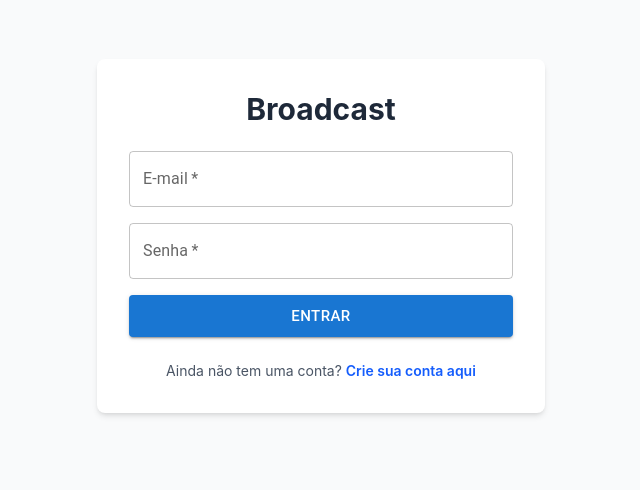
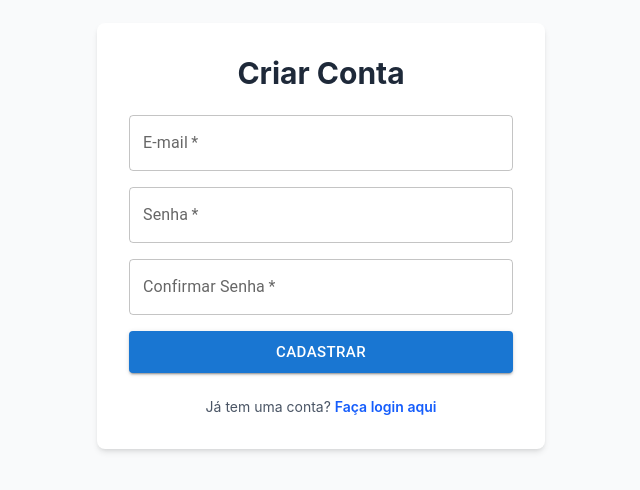
Before and after one commit to julianomatos-ai/broadcast, a React (Vite) app in the folder web/: page /register in a window 1280 px wide. Before the commit this address led to /login. Shown: the part 164-654 px from the top of the page, without its empty margins (319-959 px from the left). Built offline with nearby package versions, Linux system fonts and the light colour scheme.

Commit message:
feat: update routing paths for Register page and enhance Register component with form validation and error handling

```diff
--- a/web/src/App.tsx
+++ b/web/src/App.tsx
@@ -9,7 +9,7 @@ export default function App() {
       <Routes>
         {/* Rotas Públicas */}
         <Route path="/login" element={<Login />} />
-        <Route path="/cadastro" element={<Register />} />
+        <Route path="/register" element={<Register />} />
 
         {/* Rota Privada (O SaaS em si) */}
         <Route path="/dashboard" element={<Dashboard />} />
--- a/web/src/pages/Login.tsx
+++ b/web/src/pages/Login.tsx
@@ -90,7 +90,7 @@ export function Login() {
 
         <p className="mt-6 text-center text-sm text-gray-600">
           Ainda não tem uma conta?{" "}
-          <Link to="/cadastro" className="font-semibold text-blue-600 hover:underline">
+          <Link to="/register" className="font-semibold text-blue-600 hover:underline">
             Crie sua conta aqui
           </Link>
         </p>
--- a/web/src/pages/Register.tsx
+++ b/web/src/pages/Register.tsx
@@ -1,7 +1,118 @@
+import { useState, type FormEvent } from "react";
+import { useNavigate, Link } from "react-router-dom";
+import { createUserWithEmailAndPassword } from "firebase/auth";
+import { auth } from "../../firebase";
+import { Button, TextField, Alert, CircularProgress } from "@mui/material";
+
 export function Register() {
+  const [email, setEmail] = useState("");
+  const [password, setPassword] = useState("");
+  const [confirmPassword, setConfirmPassword] = useState("");
+  const [error, setError] = useState("");
+  const [loading, setLoading] = useState(false);
+  const navigate = useNavigate();
+
+  const handleRegister = async (e: FormEvent) => {
+    e.preventDefault();
+    setError("");
+
+    // Validação inicial (Functional Paradigm: fail fast)
+    if (password !== confirmPassword) {
+      return setError("As senhas não coincidem.");
+    }
+
+    if (password.length < 6) {
+      return setError("A senha deve ter pelo menos 6 caracteres.");
+    }
+
+    setLoading(true);
+
+    try {
+      // Chama o Firebase para criar o usuário
+      await createUserWithEmailAndPassword(auth, email, password);
+
+      // Se a criação for um sucesso, o Firebase já loga o usuário automaticamente!
+      // Então, mandamos ele direto para o sistema
+      navigate("/dashboard");
+    } catch (err: any) {
+      // Tratamento de erros comuns na criação de conta
+      if (err.code === "auth/email-already-in-use") {
+        setError("Este e-mail já está cadastrado.");
+      } else {
+        setError("Erro ao criar conta. Tente novamente.");
+      }
+    } finally {
+      setLoading(false);
+    }
+  };
+
   return (
-    <div className="flex h-screen items-center justify-center bg-gray-50">
-      <h1 className="text-2xl font-bold">Tela de Cadastro (Em breve)</h1>
+    <div className="flex min-h-screen items-center justify-center bg-gray-50 p-4">
+      <div className="w-full max-w-md rounded-lg bg-white p-8 shadow-md">
+
+        <h2 className="mb-6 text-center text-3xl font-bold text-gray-800">
+          Criar Conta
+        </h2>
+
+        {error && (
+          <Alert severity="error" className="mb-4">
+            {error}
+          </Alert>
+        )}
+
+        <form onSubmit={handleRegister} className="flex flex-col gap-4">
+          <TextField
+            label="E-mail"
+            type="email"
+            variant="outlined"
+            fullWidth
+            required
+            value={email}
+            onChange={(e) => setEmail(e.target.value)}
+            disabled={loading}
+          />
+
+          <TextField
+            label="Senha"
+            type="password"
+            variant="outlined"
+            fullWidth
+            required
+            value={password}
+            onChange={(e) => setPassword(e.target.value)}
+            disabled={loading}
+          />
+
+          <TextField
+            label="Confirmar Senha"
+            type="password"
+            variant="outlined"
+            fullWidth
+            required
+            value={confirmPassword}
+            onChange={(e) => setConfirmPassword(e.target.value)}
+            disabled={loading}
+          />
+
+          <Button
+            type="submit"
+            variant="contained"
+            color="primary"
+            size="large"
+            disabled={loading}
+            className="mt-2"
+          >
+            {loading ? <CircularProgress size={24} color="inherit" /> : "Cadastrar"}
+          </Button>
+        </form>
+
+        <p className="mt-6 text-center text-sm text-gray-600">
+          Já tem uma conta?{" "}
+          <Link to="/login" className="font-semibold text-blue-600 hover:underline">
+            Faça login aqui
+          </Link>
+        </p>
+      </div>
     </div>
   );
 }
```
